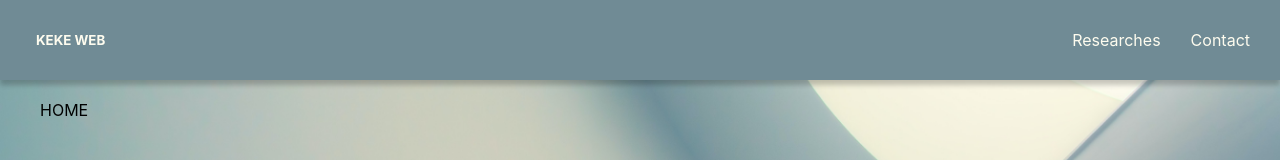
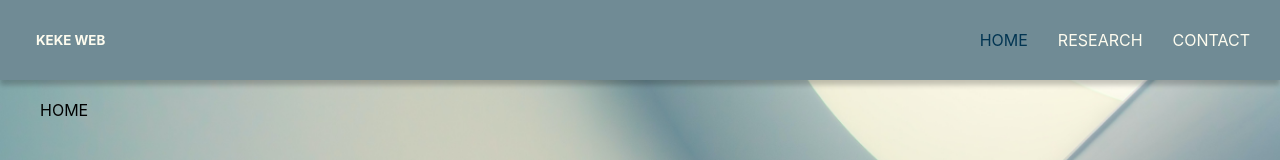
Before and after one commit to Arielpopcorn/keke-web, a React (Create React App) app: page / in a window 1280 px wide. Shown: the top 160 px of the page. Built offline with nearby package versions, Linux system fonts and the light colour scheme.

Commit message:
mapped tabs

```diff
--- a/src/App.js
+++ b/src/App.js
@@ -57,7 +57,7 @@ const Nav = styled(Link)`
   transition: all 0.4s;
   padding: 0 0 0 30px;
   font-weight: ${props => props.isChosen ? 'bold' : 'medium'};
-  color: ${props => props.isChosen ? '#023552' : '#fefcef'};
+  color: ${props => props.isMatchedTab ? '#023552' : '#fefcef'};
 `;
 
 const MobileNavWrapper = styled.div`
@@ -112,7 +112,7 @@ const tabs = [{
 
 function App() {
   const [open, setOpen] = useState(false);
-  // const [currentTab, setCurrentTab] = useState(tabs[0].id);
+  const [currentTab, setCurrentTab] = useState(tabs[0].id);
 
   return (
     <Router>
@@ -121,13 +121,30 @@ function App() {
           KEKE WEB
         </HomeButton>
         <Navs>
-          <Nav to="/researches">Researches</Nav>
-          <Nav to="/contact">Contact</Nav>
+          {tabs.map(tab => {
+            const isMatchedTab = tab.id === currentTab;
+
+            return(
+            <Nav
+              onClick={() => setCurrentTab(tab.id)}
+              isMatchedTab={isMatchedTab}
+              key={tab.id}
+              to={`/${tab.id}`}>
+              {tab.name}
+            </Nav>
+          )})}
         </Navs>
         <Hamburger onClick={() => setOpen(!open)} />
         <MobileNavWrapper open={open}>
-          <MobileNav open={open} to="/researches">Researches</MobileNav>
-          <MobileNav open={open} to="/contact">Contact</MobileNav>
+          {tabs.map(tab => (
+            <MobileNav
+              key={tab.id}
+              onClick={() => setOpen(false)}
+              open={open}
+              to={`/${tab.id}`}>
+              {tab.name}
+            </MobileNav>
+          ))}
         </MobileNavWrapper>
       </Header>
       <BodyContainer>
```
